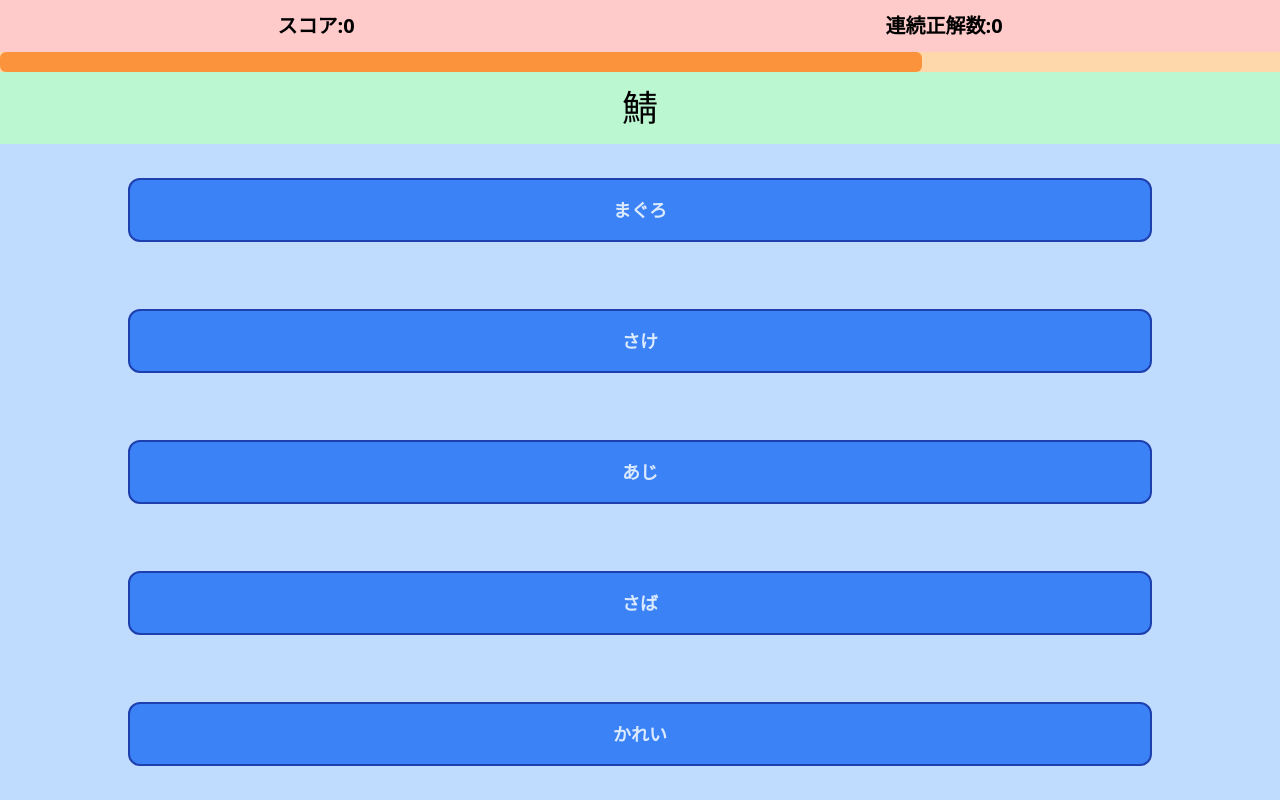
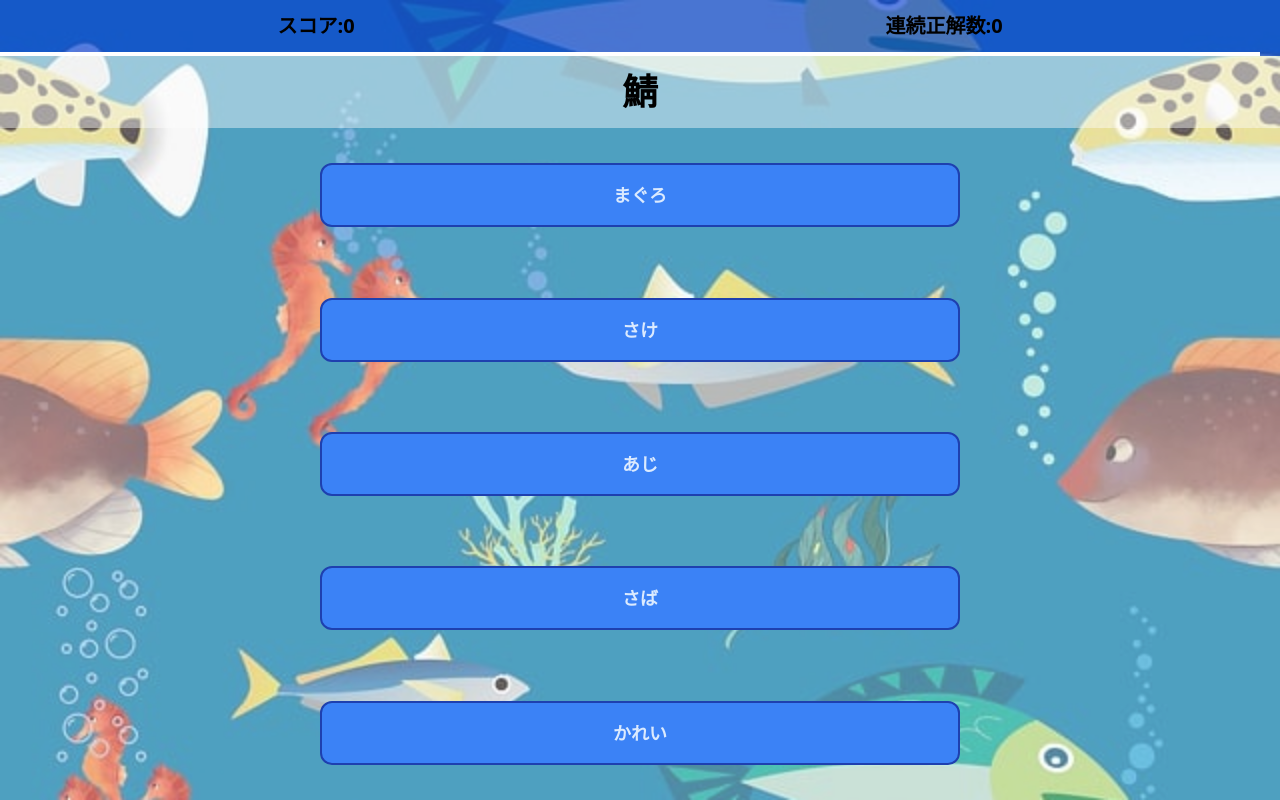
Before and after one commit to ythknakamura/quizapp-tsndas, a Svelte app: page / in a window 1280 px wide. Both pictures are taken after a click on the button "スタート". Built offline with nearby package versions, Linux system fonts and the light colour scheme.

Commit message:
chap12まで

```diff
--- a/src/AnswerButton.svelte
+++ b/src/AnswerButton.svelte
@@ -3,7 +3,7 @@
 </script>
 
 <button on:click
-    class="bg-blue-500 text-blue-100 border-blue-800 text-lg font-bold border-2 rounded-xl py-4 w-4/5"
+    class="text-blue-100 border-blue-800 text-lg font-bold border-2 rounded-xl py-4 w-1/2"
     class:bg-gray-500={isGrayout} class:bg-blue-500={!isGrayout}>
     <slot></slot>
 </button>
--- a/src/App.svelte
+++ b/src/App.svelte
@@ -13,7 +13,7 @@
   const [InitialState, TitleState, QuestionState, AnswerState, GameoverState, QuizStart] = [0, 1, 2, 3, 4, 5];
   let state = InitialState;
 
-  const maxTime = 10;
+  const maxTime = 180;
   let time = 60;
   let quizdata;
 
@@ -51,7 +51,9 @@
         clearInterval(timer);
         changeToGameover();
       }
-      time -= 0.1;
+      if(state===QuestionState){
+        time -= 0.1;
+      }
     }, 100);
     changeToQuestion();
   }
@@ -59,14 +61,25 @@
   function answerButtonClicked(isCorrect){
     if(state!==QuestionState) return;
     fancyScore.updateScore(isCorrect);
+    if(fancyScore.getRenzokuSeikai()>=5){
+      time = Math.min(time+1, maxTime);
+    }
+    else if(!isCorrect){
+      time -= 1;
+    }
     changeToAnswer();
   }
 </script>
 
-{#if state===TitleState}
-  <TitlePage on:click={changeToQuizstart}></TitlePage>
-{:else if state===QuestionState || state===AnswerState || state===GameoverState}
-  <main class="flex flex-col h-svh">
+<svelte:head>
+  <title>QuizApp</title>
+</svelte:head>
+
+<main class="flex flex-col h-svh bg-[url('/src/assets/fish.jpg')] bg-[size:100%] bg-repeat">
+  {#if state===TitleState}
+    <TitlePage on:click={changeToQuizstart}></TitlePage>
+  {:else if state===QuestionState || state===AnswerState || state===GameoverState}
+
     <!-- メニューバー -->
     <FancyScore bind:this={fancyScore}/>
 
@@ -74,10 +87,10 @@
     <Progressbar {maxTime} {time}/>
 
     <!-- 問題 -->
-    <div class="bg-green-200 text-center text-4xl py-4">{quizdata.mondai}</div>
+    <div class="bg-white/60 text-center font-extrabold text-4xl py-4">{quizdata.mondai}</div>
 
     <!-- 選択肢 -->
-    <div class="bg-blue-200 flex flex-col justify-around flex-grow items-center">
+    <div class="bg-white/30 flex flex-col justify-around flex-grow items-center">
       {#each quizdata.taku as t}
         <AnswerButton
           isGrayout = {state===AnswerState && quizdata.seikai!==t}
@@ -85,7 +98,6 @@
         </AnswerButton>
       {/each}
     </div>
-  </main>
-{/if}
-
+  {/if}
+</main>
 <GameoverModal bind:this={gameoverModal} on:click={changeToTitle}/>
--- a/src/FancyScore.svelte
+++ b/src/FancyScore.svelte
@@ -21,9 +21,14 @@
     export function getScore(){
         return currentScore;
     }
+
+    /** 連続正解数 */
+    export function getRenzokuSeikai(){
+        return renzokuSeikai;
+    }
 </script>
 
-<div class="bg-red-200 flex justify-around text-xl font-bold p-3">
+<div class="bg-blue-700/70 flex justify-around text-xl font-bold p-3">
     <div class="flex justify-start">
         <div>
             スコア:{currentScore}
--- a/src/Progressbar.svelte
+++ b/src/Progressbar.svelte
@@ -3,6 +3,6 @@
     export let time;
 </script>
 
-<div class="w-full h-5 bg-orange-200">
-    <div class="h-full rounded-md bg-orange-400" style="width: {`${time/maxTime*100}%`}"></div>
+<div class="w-full h-1 bg-blue-700/70">
+    <div class="h-full bg-white" style="width: {`${time/maxTime*100}%`}"></div>
 </div>
--- a/src/TitlePage.svelte
+++ b/src/TitlePage.svelte
@@ -1,4 +1,4 @@
-<div class="bg-[url('/src/assets/fish.jpg')] bg-[size:100%] bg-repeat flex flex-col justify-center items-center h-svh gap-16">
+<div class="flex flex-col justify-center items-center h-svh gap-16">
     <div class="text-7xl font-extrabold backdrop-blur-sm bg-white/20 p-4 rounded-2xl">
         Quiz App
     </div>
```
